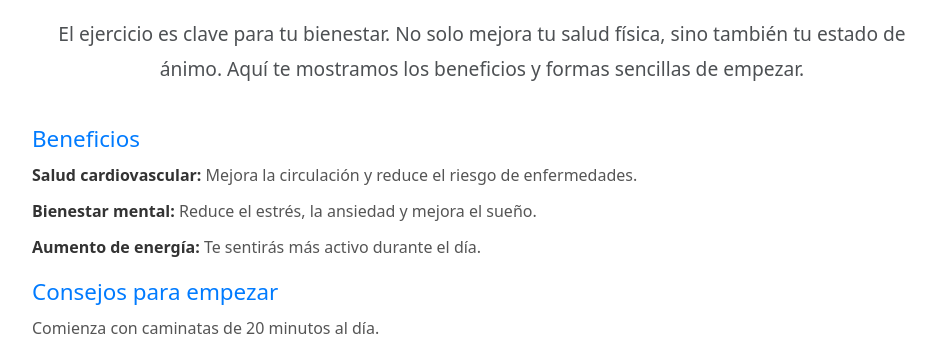
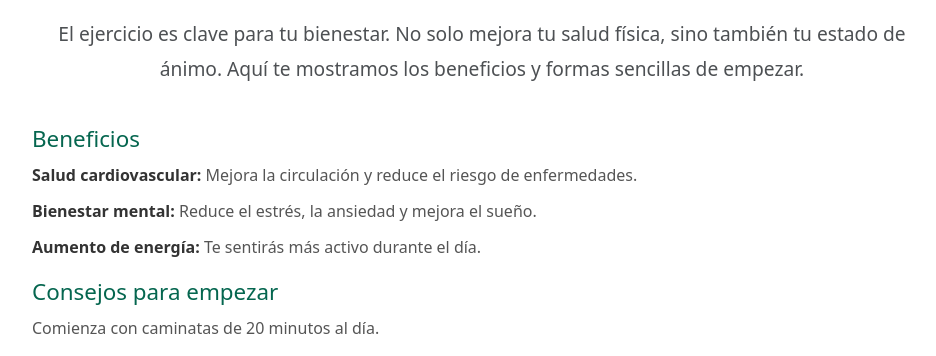
Before and after one commit to johaco/Tu-Bienestar---App, a React (Vite) app: page / in a window 1280 px wide. Shown: the part 2225-2581 px from the top of the page, without its empty margins (158-1094 px from the left). Built offline with nearby package versions, Linux system fonts and the light colour scheme.

Commit message:
section ejercicio y actividad fisica terminada

```diff
--- a/src/pages/Home.jsx
+++ b/src/pages/Home.jsx
@@ -16,7 +16,7 @@ const Home = () => {
         </div>
 
 
-        {/* Introduction Section */}
+        {/* Section Salud */}
         <section className="health-section section-standard">
           <div className='section-content'>
             <h2 className="text-dark general-title">¿Por qué es importante cuidar tu salud?</h2>
--- a/src/styles/Home.css
+++ b/src/styles/Home.css
@@ -99,10 +99,8 @@ body {
 }
 
 /* ---------------------------------------------------------------
-   3. Sección de salud
+   3. Section salud
 --------------------------------------------------------------- */
-
-
 
 .health-content {
   display: flex;
@@ -189,7 +187,7 @@ body {
 }
 
 /* ---------------------------------------------------------------
-   5. Ejercicio y actividad física
+   5. Section Ejercicio y actividad física
 --------------------------------------------------------------- */
 
 
@@ -208,7 +206,7 @@ body {
 .ejercicio-benefits h4,
 .ejercicio-tips h4 {
   font-size: 1.4rem;
-  color: #007BFF;
+  color: #05664f;
   margin-bottom: 10px;
 }
 
```
